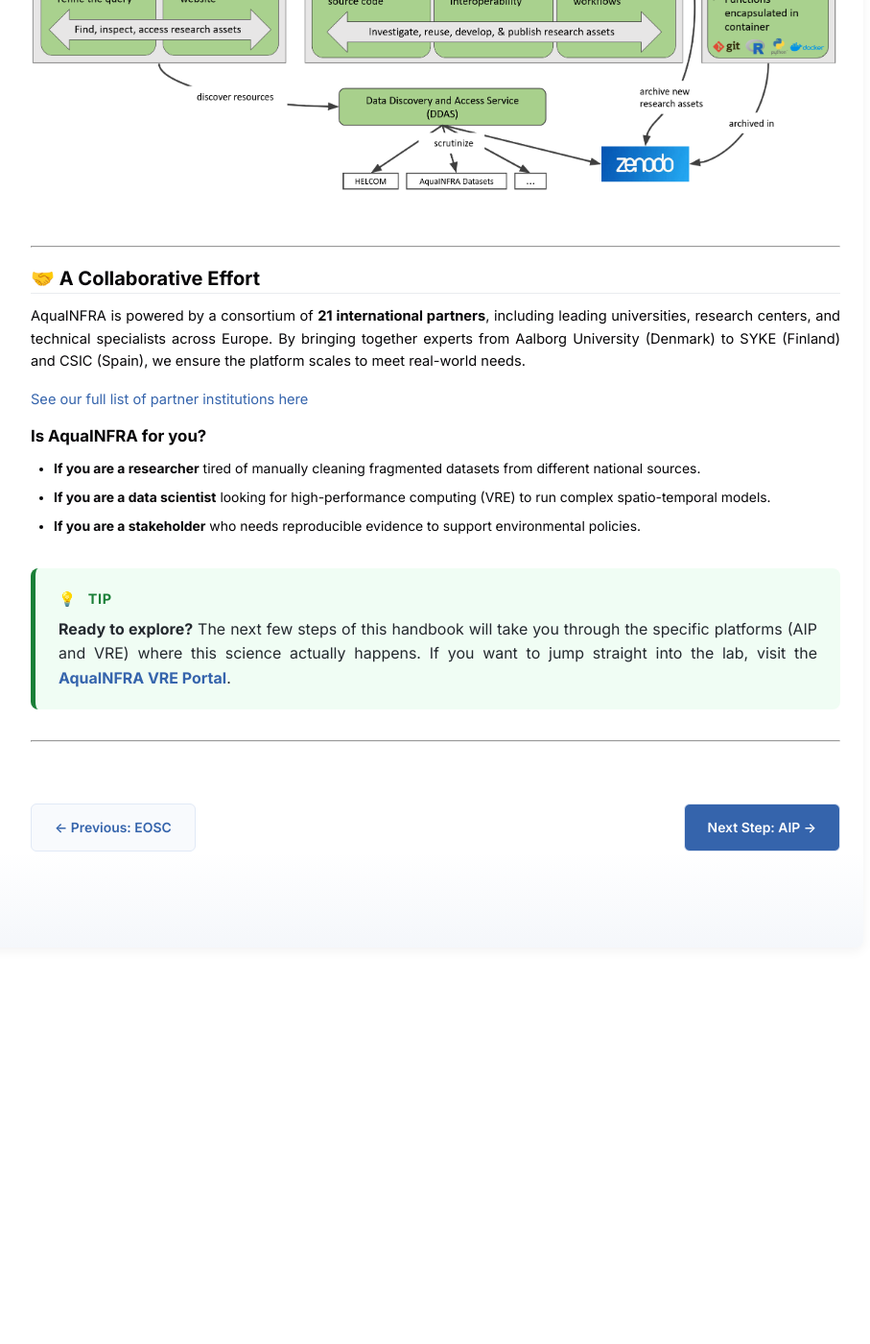
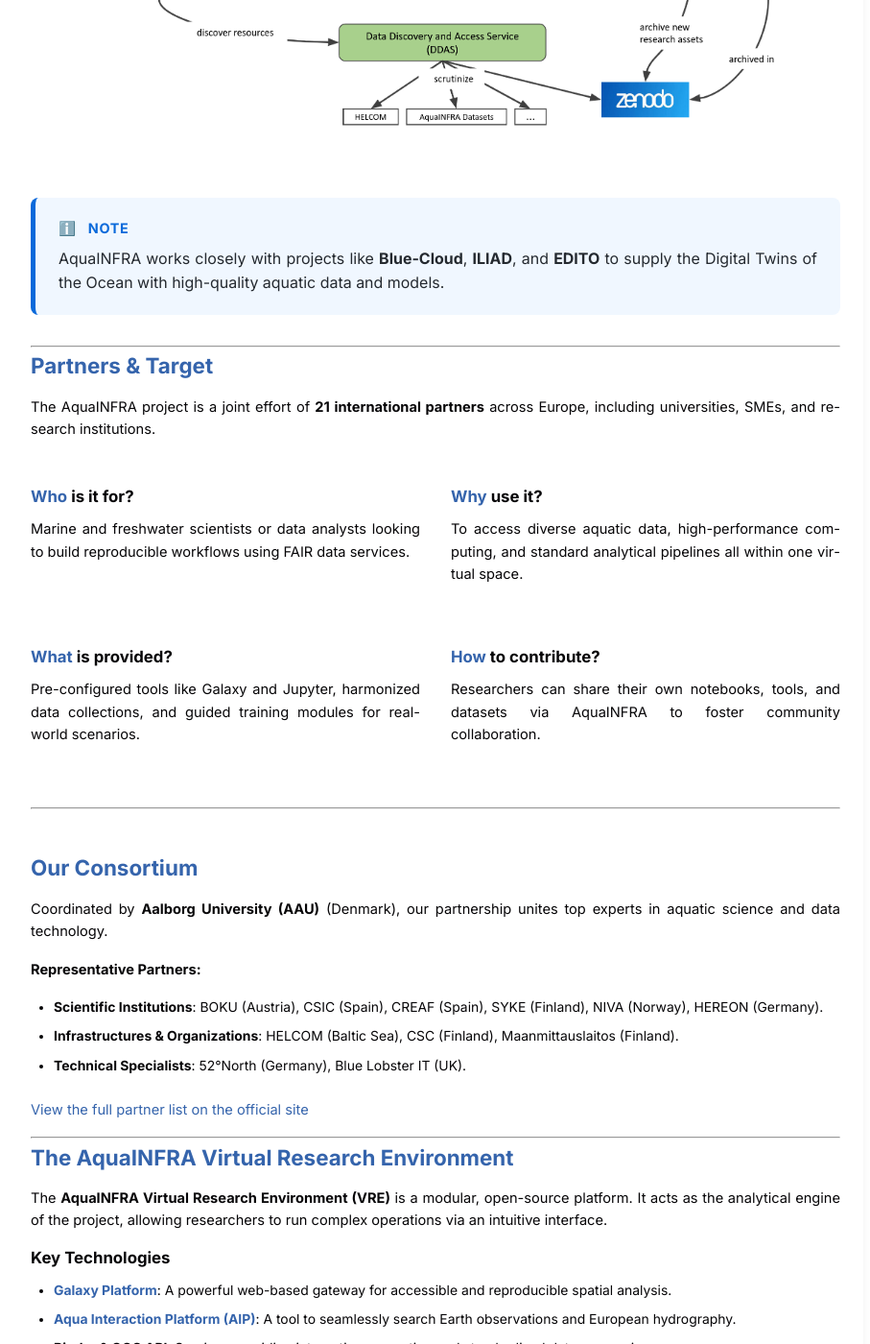
Before and after one commit to Mehrad1994/AquaINFRA_Training_Handbooks, a Jekyll site: the page built from docs/02_aquainfra.md, in a window 1280 px wide and 1400 px high, scrolled down 1655 px. Shown: the whole window at 96% size, without its empty margins (340-1247 px from the left). Built offline with Jekyll 4.4.1, drawn with Linux system fonts in a browser that asks for light colours; before the commit the page ends 2674 px from its top, so only the background shows below that; some of the changed text lies outside the part shown.

Commit message:
02_aquainfra

```diff
--- a/docs/02_aquainfra.md
+++ b/docs/02_aquainfra.md
@@ -4,57 +4,97 @@ title: AquaINFRA
 ---
 # The AquaINFRA Project
 
-Traditionally, marine and freshwater research have lived in two different worlds. **AquaINFRA (2023–2026)** was built to change that. We are creating a unified space where the entire "land-to-sea" continuum is treated as one connected system.
+The **AquaINFRA project** (2023–2026) is developing a next-generation virtual environment equipped with **FAIR** (Findable, Accessible, Interoperable, and Reusable) multidisciplinary data and services.
 
-Our goal is simple: to give scientists the tools they need to restore healthy oceans and inland waters by removing the technical barriers that usually keep data locked away in different countries or institutions.
+Our mission is to help marine and freshwater scientists and stakeholders restore healthy oceans, seas, and inland waters by bridging the gap between isolated research infrastructures and national borders.
 
 > [!IMPORTANT]
-> **Stay Updated**
-> For the latest news, partner updates, and official announcements, keep an eye on the **[Official AquaINFRA Website](https://aquainfra.eu)**.
-
----
+> **Main Resource:** For the most up-to-date project news and developments, visit the official **[AquaINFRA Website](https://aquainfra.eu)**.
 
 ## 📽️ Video Tutorial: Getting Started
 
-This walkthrough shows you how to move from discovery to analysis—searching for data on the Interaction Platform (AIP) and pulling it directly into Galaxy for processing.
+Learn how to search for data on the AquaINFRA Interaction Platform (AIP), subset it via the Data Discovery and Access Service (DDAS), and import it directly into your analysis history in Galaxy.
 
 <div class="video-container">
     <iframe src="https://www.youtube.com/embed/v_0zyUVY--E?si=r0Zy6qJLRFdxNqYB&start=0&end=68" title="YouTube video player" frameborder="0" allow="accelerometer; autoplay; clipboard-write; encrypted-media; gyroscope; picture-in-picture; web-share" referrerpolicy="strict-origin-when-cross-origin" allowfullscreen></iframe>
 </div>
 
----
+### Core Objectives:
 
-## 🌊 One Water, One Infrastructure
+- **Marine-Freshwater Integration**: Breaking down barriers to support collaboration across the entire land-sea continuum.
+- **EOSC-Based Infrastructure**: Establishing a cross-country discovery mechanism powered by the European Open Science Cloud (EOSC).
+- **Spatio-temporal Analysis**: Offering standardized services to model biological, chemical, and physical data.
+- **Reproducible Science**: Ensuring analytical workflows can be openly shared, reused, and validated.
 
-AquaINFRA isn't just about storage; it’s about making sure that biological, chemical, and physical data can "talk" to each other across borders.
+### Project Methodology: Official Architecture
 
-### What we are building together:
-
-- **The Land-Sea Bridge**: Breaking down the silos between river data and ocean data so you can model the whole water cycle.
-- **Reproducible Results**: Every workflow you build here can be shared and validated. We want to move past "one-off" studies into a world of open, reusable science.
-- **A Seamless Workflow**: We connect disparate data sources into a single pipeline that works harmoniously with the European Open Science Cloud (EOSC) and the Digital Twin of the Ocean (DTO).
+The AquaINFRA ecosystem connects disparate data sources into a unified analytical pipeline. This ensures smooth integration with both the **Digital Twin of the Ocean (DTO)** and **EOSC** components.
 
 ![AquaINFRA Architecture]({{ relative_root }}assets/images/aip_vre.png)
 
+> [!NOTE]
+> AquaINFRA works closely with projects like **Blue-Cloud**, **ILIAD**, and **EDITO** to supply the Digital Twins of the Ocean with high-quality aquatic data and models.
+
 ---
 
-## 🤝 A Collaborative Effort
+# Partners & Target
 
-AquaINFRA is powered by a consortium of **21 international partners**, including leading universities, research centers, and technical specialists across Europe. By bringing together experts from Aalborg University (Denmark) to SYKE (Finland) and CSIC (Spain), we ensure the platform scales to meet real-world needs.
+The AquaINFRA project is a joint effort of **21 international partners** across Europe, including universities, SMEs, and research institutions.
 
-[See our full list of partner institutions here](https://aquainfra.eu/partners)
+<div class="grid-container">
+    <div class="info-block">
+        <h3><span style="color: #3564AC;">Who</span> is it for?</h3>
+        <p>Marine and freshwater scientists or data analysts looking to build reproducible workflows using FAIR data services.</p>
+    </div>
+    <div class="info-block">
+        <h3><span style="color: #3564AC;">Why</span> use it?</h3>
+        <p>To access diverse aquatic data, high-performance computing, and standard analytical pipelines all within one virtual space.</p>
+    </div>
+    <div class="info-block">
+        <h3><span style="color: #3564AC;">What</span> is provided?</h3>
+        <p>Pre-configured tools like Galaxy and Jupyter, harmonized data collections, and guided training modules for real-world scenarios.</p>
+    </div>
+    <div class="info-block">
+        <h3><span style="color: #3564AC;">How</span> to contribute?</h3>
+        <p>Researchers can share their own notebooks, tools, and datasets via AquaINFRA to foster community collaboration.</p>
+    </div>
+</div>
 
-### Is AquaINFRA for you?
+<hr style="margin: 3rem 0;">
 
-- **If you are a researcher** tired of manually cleaning fragmented datasets from different national sources.
-- **If you are a data scientist** looking for high-performance computing (VRE) to run complex spatio-temporal models.
-- **If you are a stakeholder** who needs reproducible evidence to support environmental policies.
+# Our Consortium
+
+Coordinated by **Aalborg University (AAU)** (Denmark), our partnership unites top experts in aquatic science and data technology.
+
+**Representative Partners:**
+
+- **Scientific Institutions**: BOKU (Austria), CSIC (Spain), CREAF (Spain), SYKE (Finland), NIVA (Norway), HEREON (Germany).
+- **Infrastructures & Organizations**: HELCOM (Baltic Sea), CSC (Finland), Maanmittauslaitos (Finland).
+- **Technical Specialists**: 52°North (Germany), Blue Lobster IT (UK).
+
+[View the full partner list on the official site](https://aquainfra.eu/partners)
+
+---
+
+# The AquaINFRA Virtual Research Environment
+
+The **AquaINFRA Virtual Research Environment (VRE)** is a modular, open-source platform. It acts as the analytical engine of the project, allowing researchers to run complex operations via an intuitive interface.
+
+### Key Technologies
+
+- **[Galaxy Platform](https://aqua.usegalaxy.eu/)**: A powerful web-based gateway for accessible and reproducible spatial analysis.
+- **[Aqua Interaction Platform (AIP)](https://aquainfra.dev.52north.org/)**: A tool to seamlessly search Earth observations and European hydrography.
+- **Binder & OGC API**: Services providing interactive computing and standardized data processing.
+- **Language Support**: Native environments for **R** and **Python**.
+
+### Why use the VRE?
+
+1. **FAIR Processing**: Workflows developed in our case studies are published as **D2KP** with full provenance.
+2. **Cross-Domain Discovery**: Discover digital resources across different scientific disciplines and borders.
+3. **High-Performance Computing**: Use robust cloud resources for large spatio-temporal modeling without managing local hardware.
 
 > [!TIP]
-> **Ready to explore?**
-> The next few steps of this handbook will take you through the specific platforms (AIP and VRE) where this science actually happens. If you want to jump straight into the lab, visit the **[AquaINFRA VRE Portal](https://aquainfra.dev.52north.org/)**.
-
----
+> Visit the [AquaINFRA VRE Portal](https://aquainfra.dev.52north.org/) to explore community-tailored tools and launch your first analysis.
 
 <!-- Navigation Buttons -->
 
```
